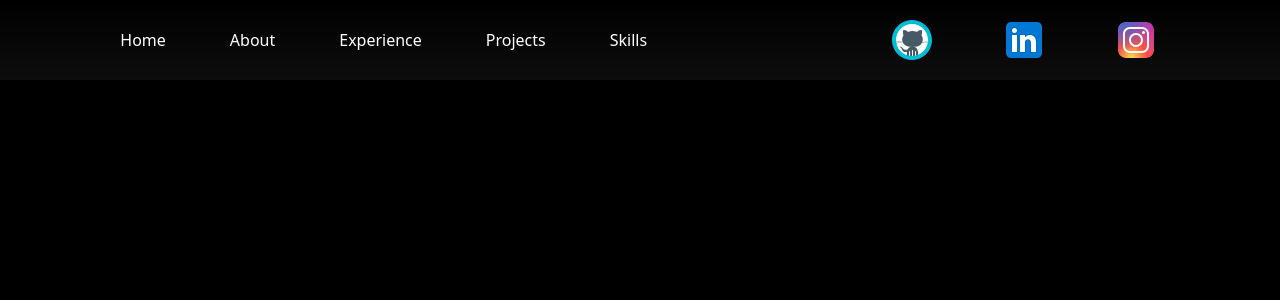
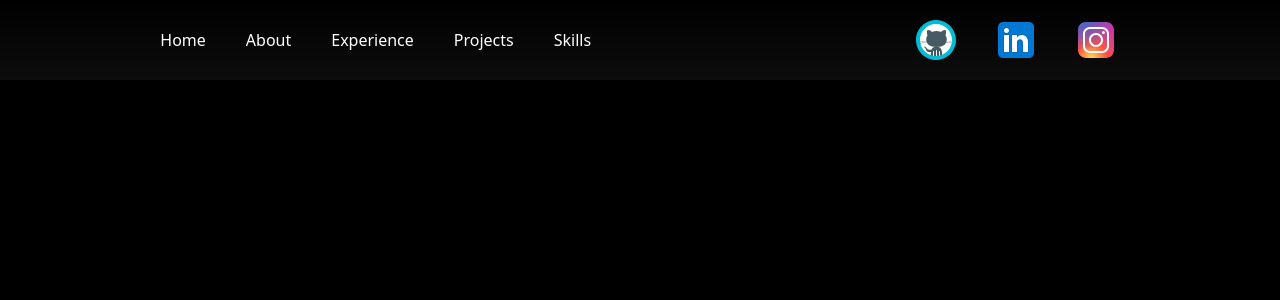
Before and after one commit to matayay/personal-website, a SvelteKit app: page / in a window 1280 px wide. Shown: the top 300 px of the page. Built offline with nearby package versions, Linux system fonts and the light colour scheme.

Commit message:
changed item gap size

```diff
--- a/src/routes/components/Header.svelte
+++ b/src/routes/components/Header.svelte
@@ -8,7 +8,7 @@
 	<header
 		class="flex h-20 items-center justify-around bg-gradient-to-t from-[rgba(255,255,255,0.05)]"
 	>
-		<nav class="flex items-center justify-center gap-16">
+		<nav class="flex items-center justify-center gap-10">
 			<h3 class="cursor-pointer text-white">Home</h3>
 			<h3 class="cursor-pointer text-white">About</h3>
 			<h3 class="cursor-pointer text-white">Experience</h3>
@@ -16,7 +16,7 @@
 			<h3 class="cursor-pointer text-white">Skills</h3>
 		</nav>
 
-		<nav class="flex items-center justify-center gap-16">
+		<nav class="flex items-center justify-center gap-8">
 			<GitHub />
 			<Linkedin />
 			<Instagram />
```
